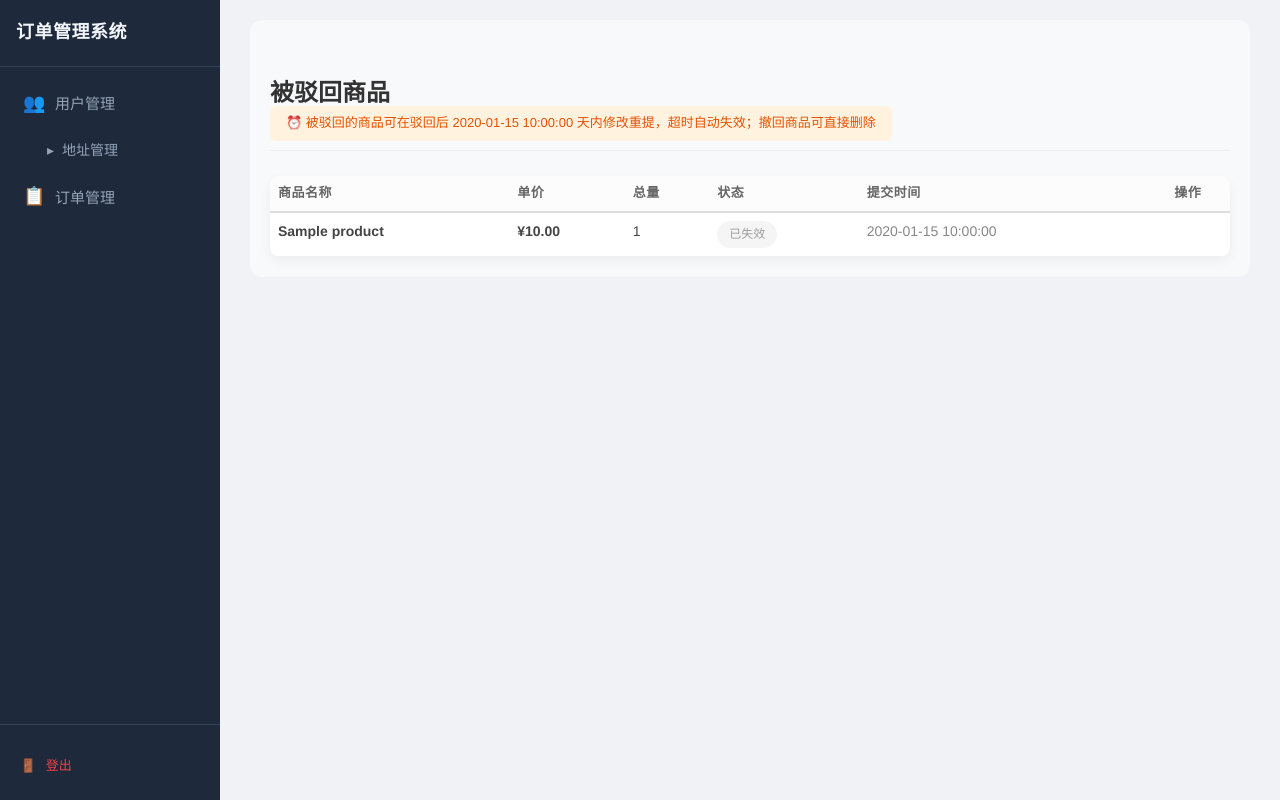
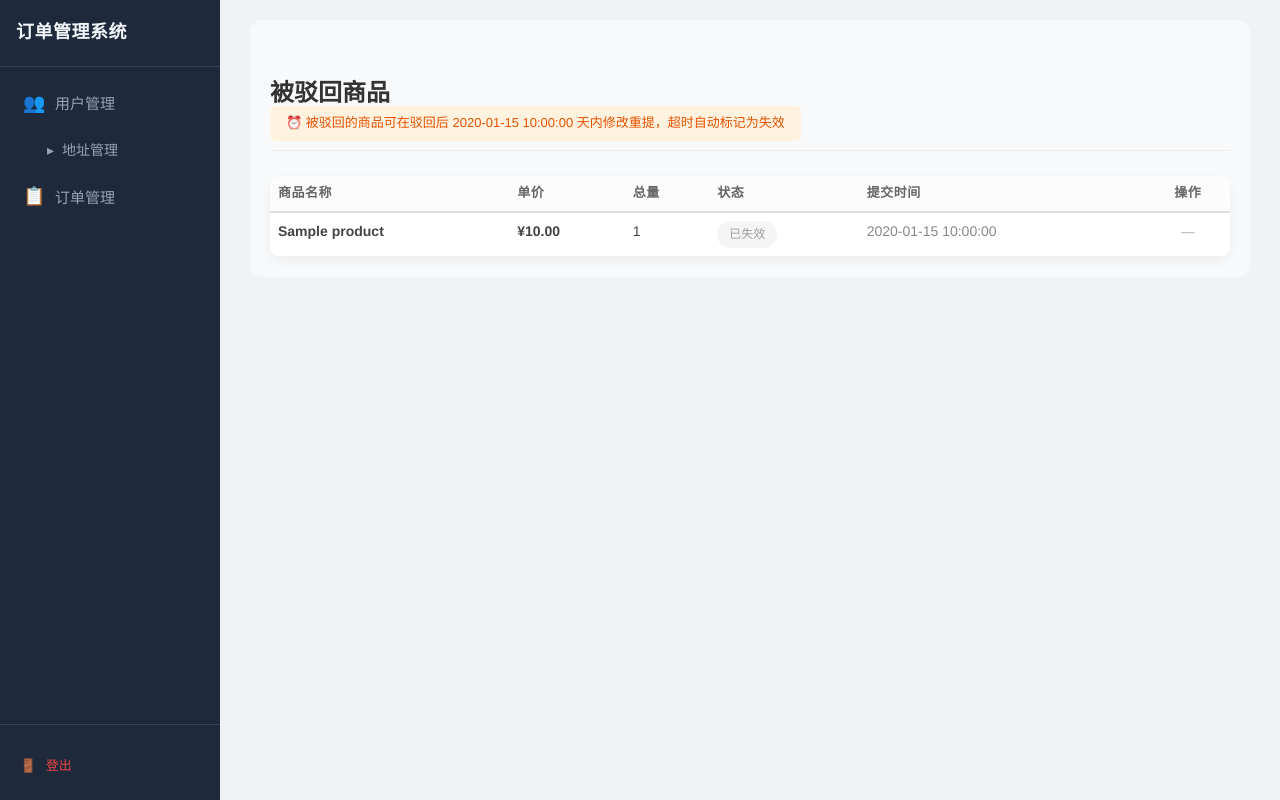
Before and after one commit to ghostla1986/py_web, a Flask app: template py_web01/templates/inventory/rejected.html in a window 1280 px wide. Run offline with Flask 3, Linux system fonts and the light colour scheme; the template is opened without the code that fills it: most values are stand-ins (such as "Sample title", 1, 10 or a date in 2020); some libraries are stand-ins or nearby versions.

Commit message:
被驳回商品：仓管员仅查看，无删除权限，超时仅标记失效

```diff
--- a/py_web01/templates/inventory/rejected.html
+++ b/py_web01/templates/inventory/rejected.html
@@ -113,7 +113,7 @@
     <div class="page-header">
         <div>
             <h2 class="page-title">被驳回商品</h2>
-            <div class="deadline-note">⏰ 被驳回的商品可在驳回后 {{ deadline_days }} 天内修改重提，超时自动失效；撤回商品可直接删除</div>
+            <div class="deadline-note">⏰ 被驳回的商品可在驳回后 {{ deadline_days }} 天内修改重提，超时自动标记为失效</div>
         </div>
     </div>
 
@@ -148,10 +148,8 @@
                     <td style="text-align: center;">
                         {% if item.can_edit %}
                         <button class="action-link btn-resubmit" onclick="startResubmit({{ item.id }})" id="resubmit-btn-{{ item.id }}">修改并重新提交</button>
-                        <span style="color: #ddd;">|</span>
-                        {% endif %}
-                        {% if item.can_delete %}
-                        <button class="action-link btn-delete" onclick="deleteItem({{ item.id }})">删除</button>
+                        {% else %}
+                        <span style="color: #aaa; font-size: 13px;">—</span>
                         {% endif %}
                     </td>
                 </tr>
@@ -215,15 +213,5 @@ function saveResubmit(itemId) {
         .catch(function() { alert('网络错误'); });
 }
 
-function deleteItem(itemId) {
-    if (!confirm('确定删除该商品吗？删除后不可恢复。')) return;
-    fetch('/inventory/rejected/delete/' + itemId, { method: 'POST' })
-        .then(function(r) { return r.json(); })
-        .then(function(data) {
-            if (data.success) { location.reload(); }
-            else { alert(data.error || '删除失败'); }
-        })
-        .catch(function() { alert('网络错误'); });
-}
 </script>
 {% endblock %}
```
Also changed, not shown: py_web01/views/inventory.py (+1 -23 lines).
